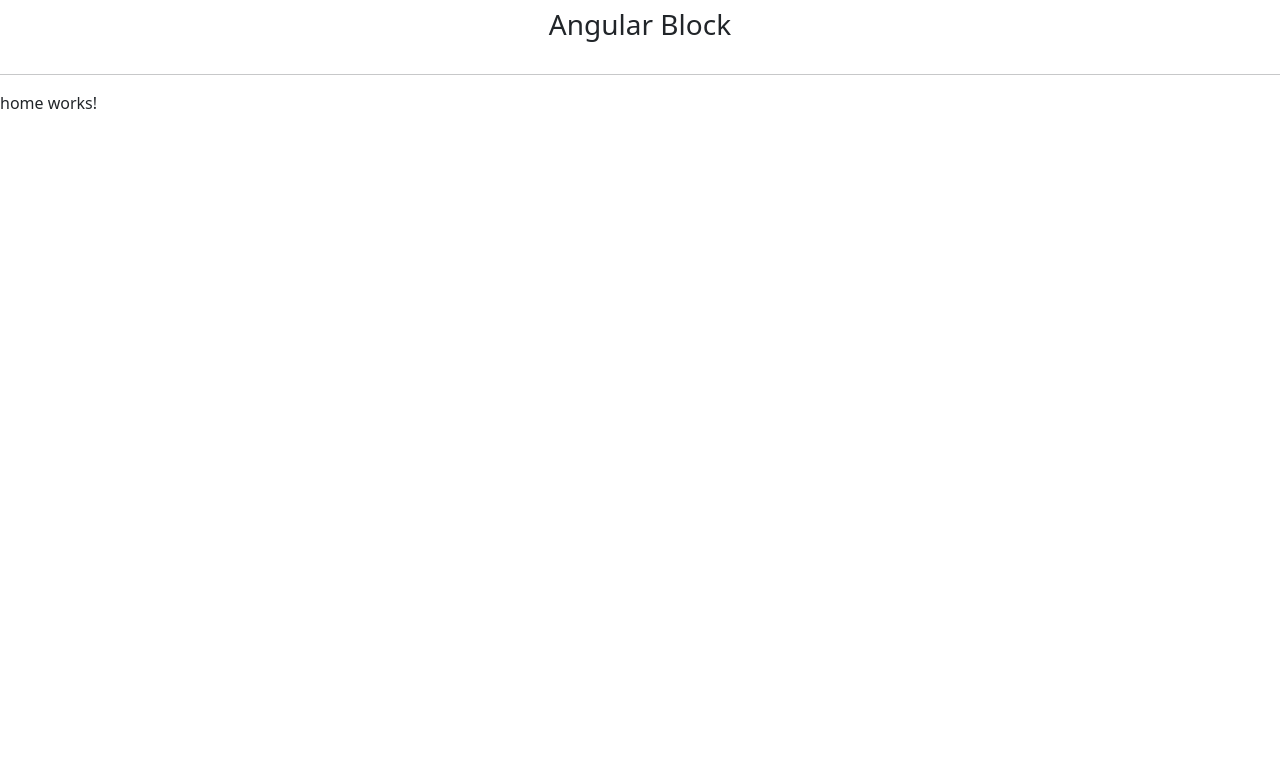
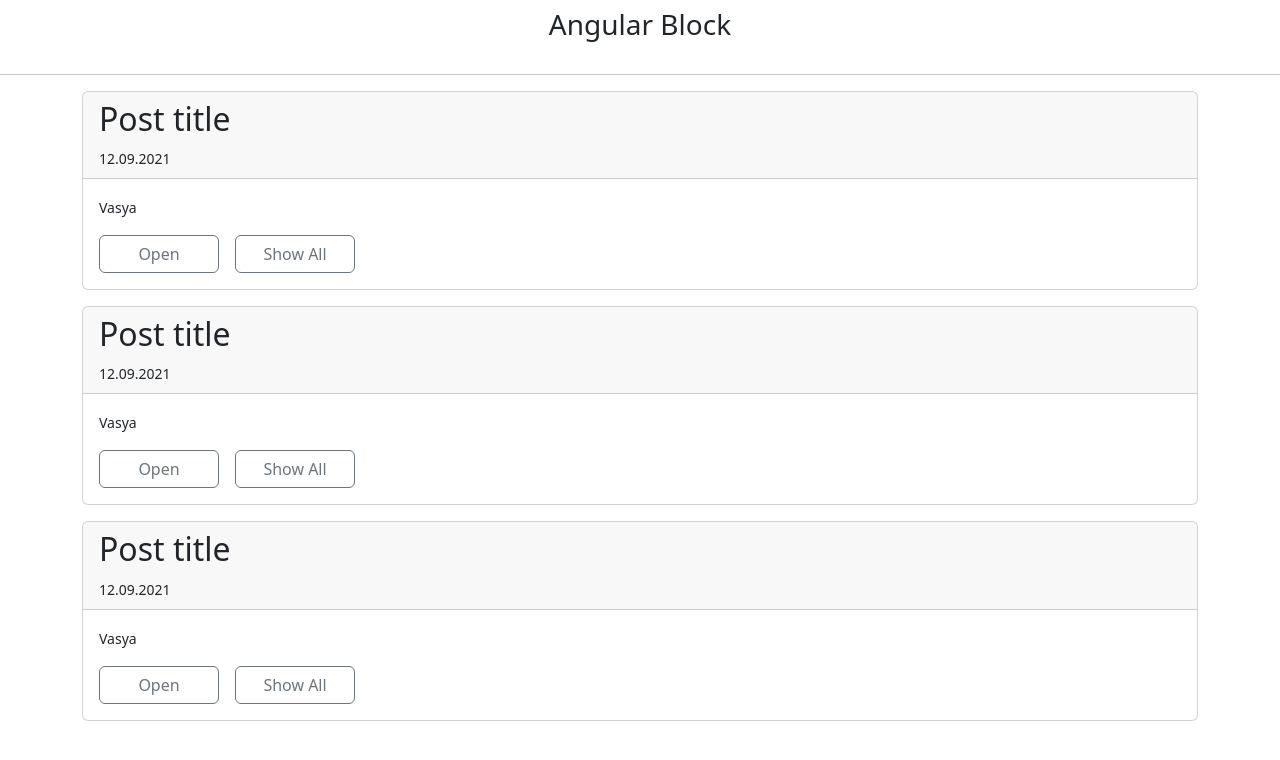
Before and after one commit to SergeyTitov2019/ng-blog, an Angular app: page / in a window 1280 px wide. Shown: the top 760 px of the page. Built offline with nearby package versions, Linux system fonts and the light colour scheme.

Commit message:
lesson [134] Post page

```diff
--- a/src/app/home/home.component.html
+++ b/src/app/home/home.component.html
@@ -1 +1,5 @@
-<p>home works!</p>
+<div class="posts">
+  <app-post></app-post>
+  <app-post></app-post>
+  <app-post></app-post>
+</div>
--- a/src/app/main-layout/main-layout.component.html
+++ b/src/app/main-layout/main-layout.component.html
@@ -3,6 +3,6 @@
 </nav>
 <hr>
 
-<div>
+<div class="container">
   <router-outlet></router-outlet>
 </div>
--- a/src/app/post/post.component.css
+++ b/src/app/post/post.component.css
@@ -0,0 +1,16 @@
+button{
+  width: 120px;
+  margin: 1rem 0 1rem 1rem;
+}
+
+.info{
+  margin: 1rem 0 0 1rem;
+
+}
+.card{
+  margin-top: 1rem;
+}
+
+.btn-wrapper{
+  display: flex;
+}
--- a/src/app/post/post.component.html
+++ b/src/app/post/post.component.html
@@ -1 +1,19 @@
-<p>post works!</p>
+<div class="card">
+  <div class="card-header">
+    <h2>Post title</h2>
+    <small>12.09.2021</small>
+  </div>
+  <div class="info">
+    <small>Vasya</small>
+  </div>
+  <div class="btn-wrapper">
+
+  <button class="btn btn-outline-secondary"
+          [routerLink]="['/post', 123]"> Open
+  </button>
+  <button class="btn btn-outline-secondary"
+          [routerLink]="['']">Show All
+  </button>
+  </div>
+
+</div>
```
